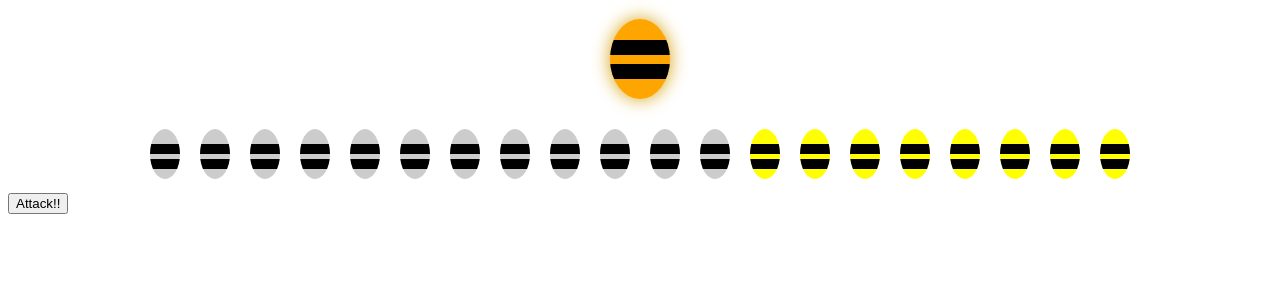
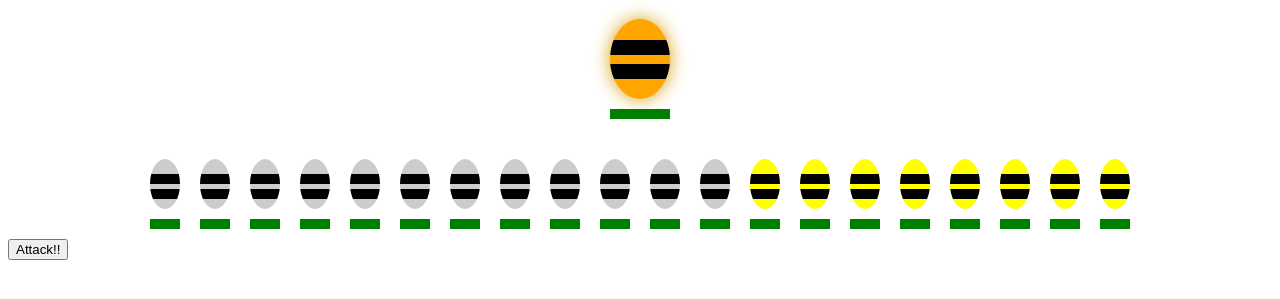
Before and after one commit to reinaldoferreira/beeGame, a website: page app/index.html in a window 1280 px wide. Both pictures are taken after a click on the button "Start". Shown: the part 61-360 px from the top of the page. Drawn offline with Linux system fonts and the light colour scheme.

Commit message:
lifebar css

```diff
--- a/app/assets/js/beeGame.js
+++ b/app/assets/js/beeGame.js
@@ -32,13 +32,22 @@ function printBees(el) {
     var bee = document.createElement('div')
     bee.className += 'bee'
     bee.setAttribute('id', helperNumber)
-    bee.innerHTML = '<span class="bee__head"></span><span class="bee__body"></span><span class="bee__wings"></span><span class="bee__stinger"></span>'
-    if (el[i].kind === 'worker') {
-      bee.className += ' worker'
-    } else if (el[i].kind === 'drone') {
-      bee.className += ' drone'
-    } else {
-      bee.className += ' queen'
+    bee.innerHTML = '<div class="bee__wrap">' +
+                    '  <span class="bee__head"></span>' +
+                    '  <span class="bee__body"></span>' +
+                    '  <span class="bee__wings"></span>' +
+                    '  <span class="bee__stinger"></span>' +
+                    '</div>' +
+                    '<div class="lifebar"></div>'
+    switch (el[i].kind) {
+      case 'worker':
+        bee.className += ' worker'
+        break;
+      case 'drone':
+        bee.className += ' drone'
+        break;
+      default:
+        bee.className += ' queen'
     }
     document.getElementsByClassName('bees-content')[0].appendChild(bee)
   }
--- a/app/index.html
+++ b/app/index.html
@@ -8,18 +8,27 @@
     .bees-content { text-align: center; }
 
     .bee {
-      background: yellow;
-      border-radius: 100%;
       display: inline-block;
-      height: 50px;
       margin: 10px;
-      overflow: hidden;
-      position: relative;
       width: 30px;
     }
 
-    .bee::after,
-    .bee::before {
+    .queen {
+      display: block;
+      margin: 0 auto 30px;
+      width: 60px;
+    }
+
+    .bee__wrap {
+      background: yellow;
+      border-radius: 100%;
+      height: 50px;
+      overflow: hidden;
+      position: relative;
+    }
+
+    .bee__wrap::after,
+    .bee__wrap::before {
       background: black;
       content: '';
       height: 10px;
@@ -29,27 +38,38 @@
       width: 100%;
     }
 
-    .bee::before { top: 30px; }
+    .bee__wrap::before { top: 30px; }
 
-    .bee.queen {
+    .queen .bee__wrap {
       background: orange;
       box-shadow: 0 0 18px #d6a10d;
-      display: block;
       height: 80px;
-      margin: 0 auto 20px;
-      width: 60px;
     }
 
-    .bee.queen::after,
-    .bee.queen::before {
+    .queen .bee__wrap::after,
+    .queen .bee__wrap::before {
       height: 15px;
       top: 21px;
     }
 
-    .bee.queen::before { top: 45px; }
+    .queen .bee__wrap::before { top: 45px; }
 
-    .bee.drone {
-      background: #ccc;
+    .drone .bee__wrap { background: #ccc; }
+
+    .lifebar {
+      background: red;
+      height: 10px;
+      margin-top: 10px;
+      position: relative;
+    }
+
+    .lifebar::after {
+      background: green;
+      content: '';
+      height: 100%;
+      left: 0;
+      position: absolute;
+      width: 100%;
     }
   </style>
 </head>
```
